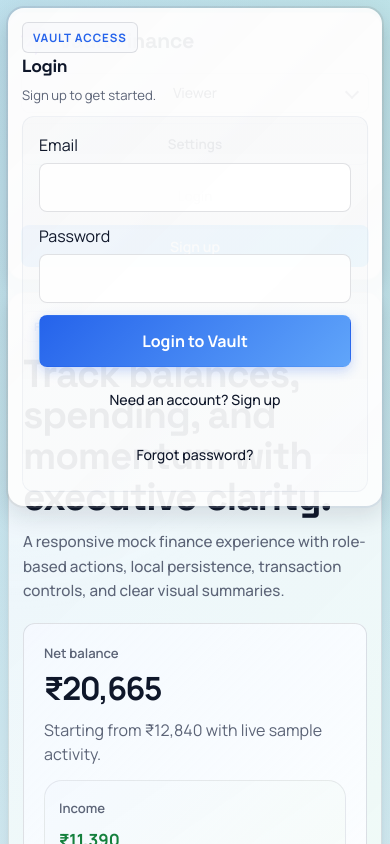
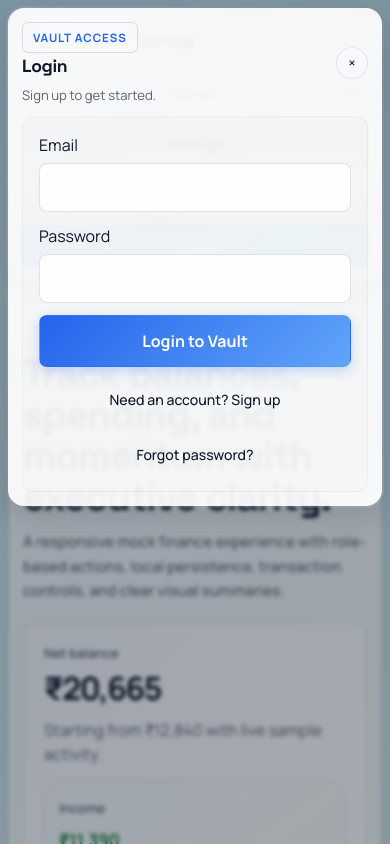
Before and after one commit to gandharr/Vault-Finance, a React (Vite) app: page / in a window 390 px wide. Both pictures are taken after a click on the button "Login". Shown: the top 844 px of the page. Built offline with nearby package versions, Linux system fonts and the light colour scheme.

Commit message:
Add small top-right cross button to close auth modal

```diff
--- a/src/App.css
+++ b/src/App.css
@@ -257,6 +257,20 @@
   font-weight: 700;
 }
 
+.auth-close-btn {
+  min-height: 32px;
+  min-width: 32px;
+  width: 32px;
+  padding: 0;
+  border-radius: 999px;
+  display: inline-flex;
+  align-items: center;
+  justify-content: center;
+  font-size: 1.05rem;
+  line-height: 1;
+  font-weight: 700;
+}
+
 .auth-hint {
   margin: 6px 0 0;
   color: var(--text-muted);
@@ -1678,6 +1692,14 @@ textarea {
     background: var(--surface-soft);
   }
 
+  .auth-modal .settings-head .auth-close-btn {
+    min-height: 32px;
+    min-width: 32px;
+    width: 32px;
+    padding: 0;
+    border-radius: 999px;
+  }
+
   .auth-actions,
   .auth-badge {
     width: 100%;
--- a/src/App.tsx
+++ b/src/App.tsx
@@ -364,9 +364,7 @@ function App() {
   }
 
   function closeAuth() {
-    if (currentUser) {
     setAuthOpen(false)
-    }
   }
 
   function handleAuthSubmit(event: FormEvent<HTMLFormElement>) {
@@ -594,14 +592,12 @@ function App() {
 
       {authOpen ? (
         <>
-          {currentUser ? (
           <button
             className="settings-overlay"
             type="button"
             aria-label="Close authentication"
             onClick={closeAuth}
           />
-          ) : null}
           <aside className="auth-modal" aria-label="Authentication">
             <div className="settings-head">
               <div>
@@ -619,11 +615,9 @@ function App() {
                   <p className="auth-hint">Sign up to get started.</p>
                 ) : null}
               </div>
-              {currentUser ? (
-                <button className="ghost-button subtle" type="button" onClick={closeAuth}>
-                  Close
-                </button>
-              ) : null}
+              <button className="ghost-button subtle auth-close-btn" type="button" aria-label="Close" onClick={closeAuth}>
+                ×
+              </button>
             </div>
 
             <form className="auth-form" onSubmit={handleAuthSubmit}>
```
Lines whose indentation alone changed are shown as unchanged.
